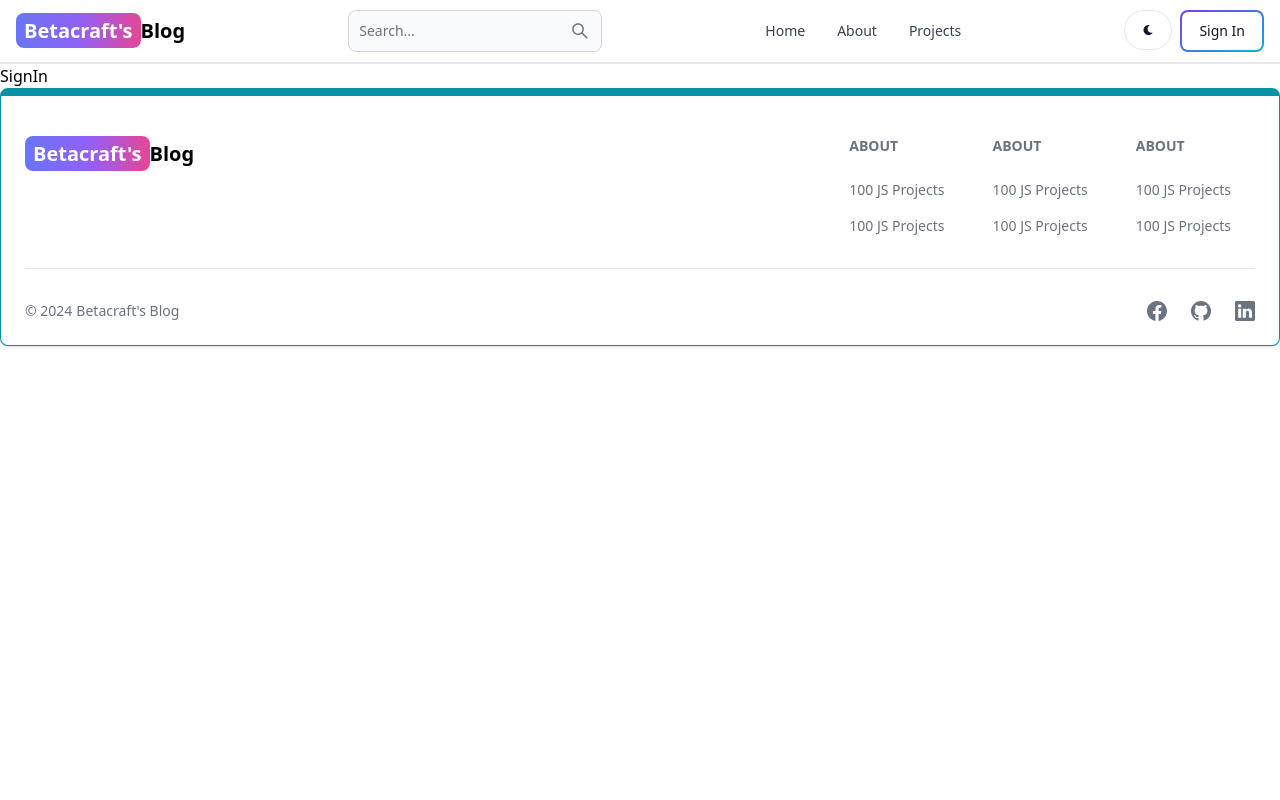
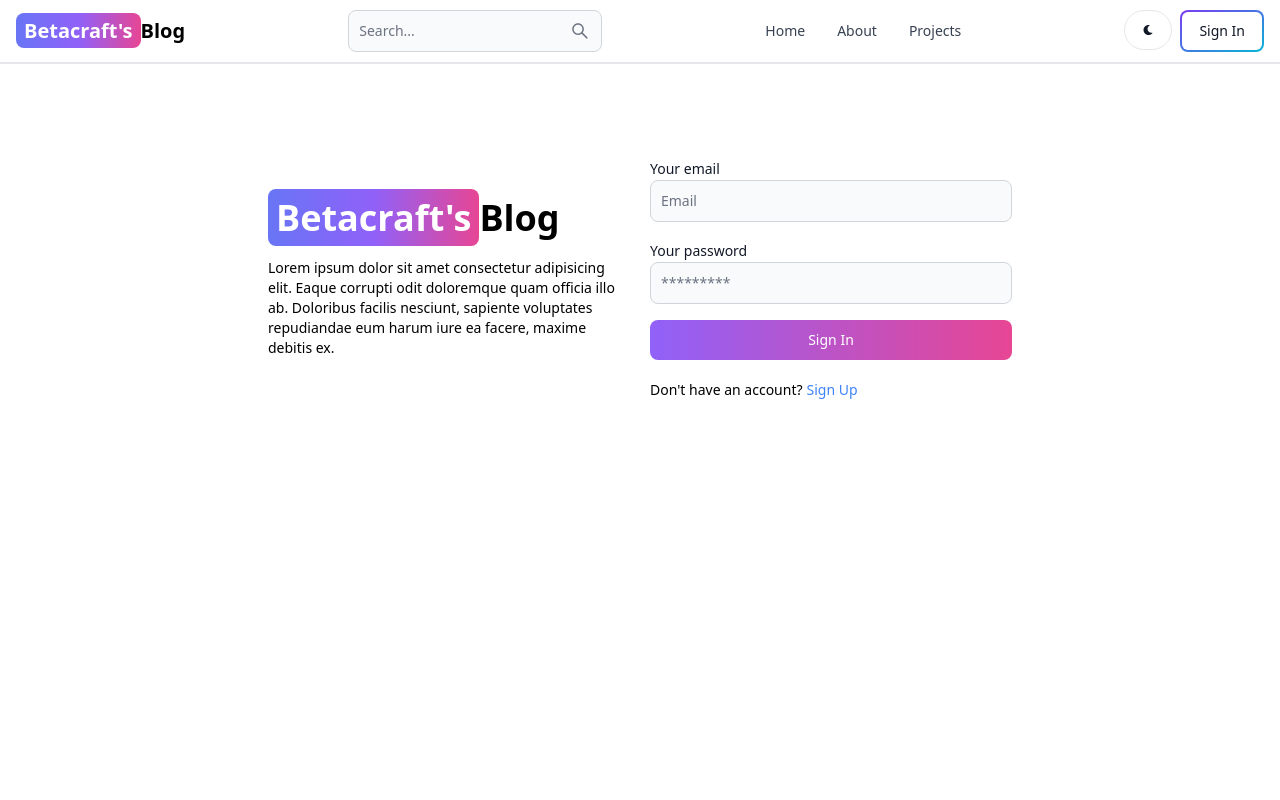
Before and after one commit to betacraftm/personal-blog, a React (Vite) app in the folder app/: page /sign-in in a window 1280 px wide. Shown: the top 800 px of the page. Built offline with nearby package versions, Linux system fonts and the light colour scheme.

Commit message:
complete signin functionality

```diff
--- a/app/src/pages/SignIn.jsx
+++ b/app/src/pages/SignIn.jsx
@@ -1,3 +1,103 @@
+import { Alert, Button, Label, Spinner, TextInput } from "flowbite-react";
+import { useState } from "react";
+import { Link, useNavigate } from "react-router-dom";
+import axios from "../api/axios";
+
 export default function SignIn() {
-  return <div>SignIn</div>;
+  const [formData, setFormData] = useState({});
+  const [errorMessage, setErrorMessage] = useState(null);
+  const [loading, setLoading] = useState(false);
+  const navigate = useNavigate();
+
+  const handleChange = (e) => {
+    setFormData({ ...formData, [e.target.id]: e.target.value.trim() });
+  };
+
+  const handleSubmit = async (e) => {
+    e.preventDefault();
+    if (!formData.email || !formData.password) {
+      return setErrorMessage("Please fill out all the fields");
+    }
+    try {
+      setLoading(true);
+      setErrorMessage(null);
+      await axios.post("/api/auth/signin", formData);
+      setLoading(false);
+      setFormData({});
+      navigate("/");
+    } catch (error) {
+      setErrorMessage(error.response.data.message);
+      setLoading(false);
+      console.log(errorMessage);
+    }
+  };
+
+  return (
+    <div className="mt-20 min-h-screen">
+      <div className="mx-auto flex max-w-3xl flex-col gap-5 p-3 md:flex-row md:items-center">
+        <div className="flex-1">
+          <Link to="/" className="text-4xl font-bold dark:text-white">
+            <span className="rounded-lg bg-gradient-to-r from-indigo-500 via-purple-500 to-pink-500 px-2 py-1 text-white">
+              Betacraft's
+            </span>
+            Blog
+          </Link>
+          <p className="mt-5 text-sm">
+            Lorem ipsum dolor sit amet consectetur adipisicing elit. Eaque
+            corrupti odit doloremque quam officia illo ab. Doloribus facilis
+            nesciunt, sapiente voluptates repudiandae eum harum iure ea facere,
+            maxime debitis ex.
+          </p>
+        </div>
+
+        <div className="flex-1">
+          <form className="flex flex-col gap-4" onSubmit={handleSubmit}>
+            <div>
+              <Label value="Your email" />
+              <TextInput
+                type="email"
+                placeholder="Email"
+                id="email"
+                onChange={handleChange}
+              />
+            </div>
+            <div>
+              <Label value="Your password" />
+              <TextInput
+                type="password"
+                placeholder="*********"
+                id="password"
+                onChange={handleChange}
+              />
+            </div>
+            <Button
+              gradientDuoTone="purpleToPink"
+              type="submit"
+              disabled={loading}
+            >
+              {loading ? (
+                <>
+                  <Spinner size="sm" />
+                  <span className="pl-3">Loading...</span>
+                </>
+              ) : (
+                "Sign In"
+              )}
+            </Button>
+          </form>
+          <div className="mt-5 flex gap-1 text-sm">
+            <span>Don't have an account?</span>
+            <Link to="/sign-up" className="text-blue-500">
+              Sign Up
+            </Link>
+          </div>
+          {errorMessage && (
+            <Alert className="mt-5" color="failure">
+              {errorMessage}
+            </Alert>
+          )}
+        </div>
+      </div>
+    </div>
+  );
 }
```
